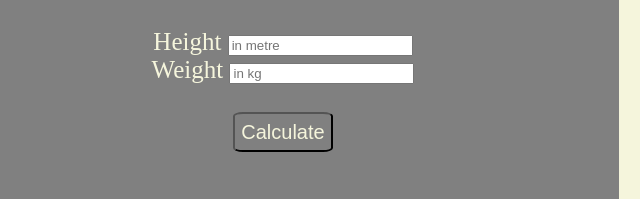
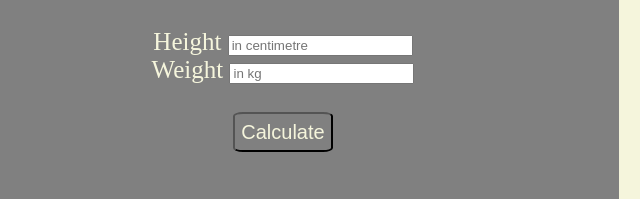
Before and after one commit to Kapiln16/Portfolio, a plain HTML site: page BMIcalc/index.html in a window 1280 px wide. Shown: the part 334-533 px from the top of the page, 357-997 px from the left. Drawn offline with Linux system fonts and the light colour scheme.

Commit message:
Update index.html

```diff
--- a/BMIcalc/index.html
+++ b/BMIcalc/index.html
@@ -21,7 +21,7 @@
     <div class="main">
         <h2>Calculate Your BMI</h2>
         <label for="height">Height </label>
-        <input type="number" id="height" placeholder="in metre">
+        <input type="number" id="height" placeholder="in centimetre">
         <br>
         <label for="weight">Weight </label>
         <input type="number" id="weight" placeholder="in kg">
```
